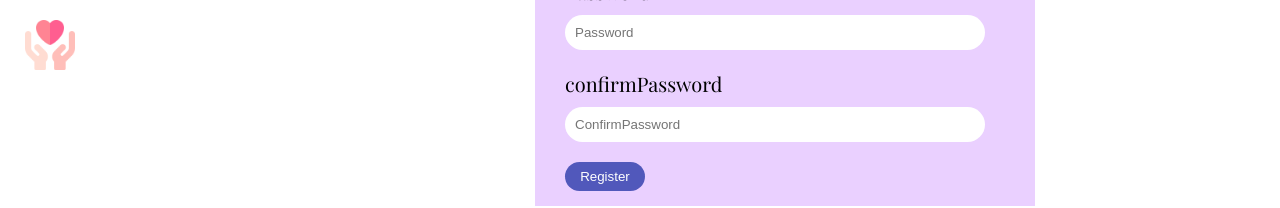
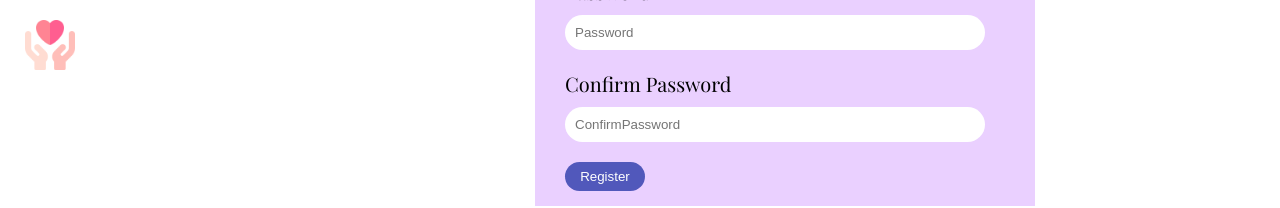
Before and after one commit to xmuskaan/HFY-Client, a React (Create React App) app: page /RegisterLogin in a window 1280 px wide. Shown: the part 454-662 px from the top of the page. Built offline with nearby package versions, Linux system fonts and the light colour scheme.

Commit message:
Update Register.js

```diff
--- a/src/Pages/Register.js
+++ b/src/Pages/Register.js
@@ -68,7 +68,7 @@ const Register = () => {
                 error={errors.password ? true : false}
                 onChange={handleChange}/>
 
-                <label htmlFor="confirmPassword">confirmPassword</label>
+                <label htmlFor="confirmPassword">Confirm Password</label>
                 <input type="password"
                 id="confirmPassword"
                 placeholder="ConfirmPassword"
```
